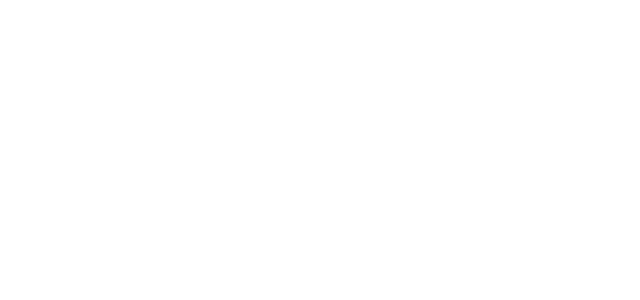
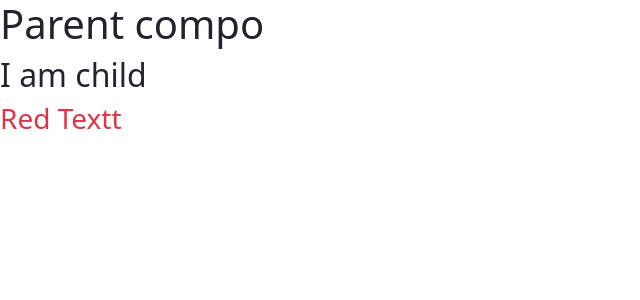
Before and after one commit to amanverma523590/recat-revise, a React (Vite) app in the folder my-project/: page / in a window 1280 px wide. Shown: the top 300 px of the page, without its empty margins (0-640 px from the left). Built offline with nearby package versions, Linux system fonts and the light colour scheme.

Commit message:
props revise

```diff
--- a/my-project/src/Porp/Parent.jsx
+++ b/my-project/src/Porp/Parent.jsx
@@ -60,19 +60,67 @@
 
 
 
-import { Wraper } from "./Wrapper";
-export function Parent(){
+// import { Wraper } from "./Wrapper";
+// export function Parent(){
 
 
+//     return(
+//         <div>
+//             <h1>I am Parent</h1>
+//             <Wraper color="red">
+//                 <h1>hii</h1>
+//             </Wraper>
+//             <Wraper color="orange">
+//                 <h1>bye</h1>
+//             </Wraper>
+//         </div>
+//     )
+// }
+// import { useState } from "react";
+// import { Chiild } from "../Prac/Counter";
+
+// export function Parent(){
+
+//    const[name,setName] = useState('Aman')
+//    const[age,setAge] = useState(26)
+
+    // let arr = [10,'aman',true,25]
+    // let isOnline = false;
+    // let follow = false;
+
+    // let userObj = {
+    //     name : 'aman',
+    //     age : 26,
+    //     address : {
+    //         city : 'banglore',
+    //         pin : 560091
+    //     }
+    // }
+
+//     const[name,setName] = useState('aman');
+
+//     function handleChangeClick(){
+//         setName(prevName=>
+//             prevName==="aman" ? "sanam" : "aman"
+//         )
+//     }
+
+//     return(
+//         <div>
+//             <h1>I am Parent</h1>
+//             <button onClick={handleChangeClick} className="btn btn-danger">Click</button>
+//             <hr />
+//             <Chiild name={name}/>
+//         </div>
+//     )
+// }
+import { Wraper } from "../Prac/Counter"
+
+export function Parent(){
     return(
         <div>
-            <h1>I am Parent</h1>
-            <Wraper color="red">
-                <h1>hii</h1>
-            </Wraper>
-            <Wraper color="orange">
-                <h1>bye</h1>
-            </Wraper>
+            <h1>Parent compo</h1>
+            <Wraper text={<h3 className="text-danger">Red Textt</h3>} />
         </div>
     )
 }
--- a/my-project/src/Prac/Counter.jsx
+++ b/my-project/src/Prac/Counter.jsx
@@ -42,13 +42,49 @@
 //         </div>
 //     )
 // }
-import { useState } from "react"
+// import { useState } from "react"
 
-export function  Counter(){
+// export function  Counter(){
 
+//     const[count,setCount] = useState(0);
+
+//     function handleChange(){
+//         setCount(count+1)
+//     }
+
+//     return(
+//         <div>
+//             <button onClick={handleChange} className="btn btn-success">Change</button>
+//             <h1>Multiple condtion else if</h1>
+//             {count==0?<h2>Condition 1</h2>: count==1? <h1>Condition2</h1>: <h1>Kuch nahi</h1>}
+//             <p>count : {count}</p>
+//         </div>
+//     )
+// }
+
+// export function Chiild(props){
+//     return(
+//         <div>
+//             <h1>I am chiild</h1>
+//             <h4>the name is {props.name}</h4>
+//         </div>
+//     )
+// }
+
+// export function Child({name="username"}){
+//     return(
+//         <div>
+//             <h2 className="text-danger">I am child</h2>
+//             <h4>hi {name}</h4>
+//         </div>
+//     )
+// }
+
+export function Wraper(props){
     return(
-        <div>
-
+        <div >
+            <h2>I am child</h2>
+            {props.text}
         </div>
     )
 }
--- a/my-project/src/main.jsx
+++ b/my-project/src/main.jsx
@@ -1,13 +1,12 @@
 import { createRoot } from 'react-dom/client'
 import 'bootstrap/dist/css/bootstrap.min.css'
 import 'bootstrap-icons/font/bootstrap-icons.css';
-import { Prac } from './Prac/Prac';
 import { StrictMode } from 'react';
-import { Counter } from './Prac/Counter';
+import { Parent } from './Porp/Parent';
 
 createRoot(document.getElementById('root')).render(
   <StrictMode>
-     <Counter/>
+     <Parent/>
   </StrictMode>
 
 
```
